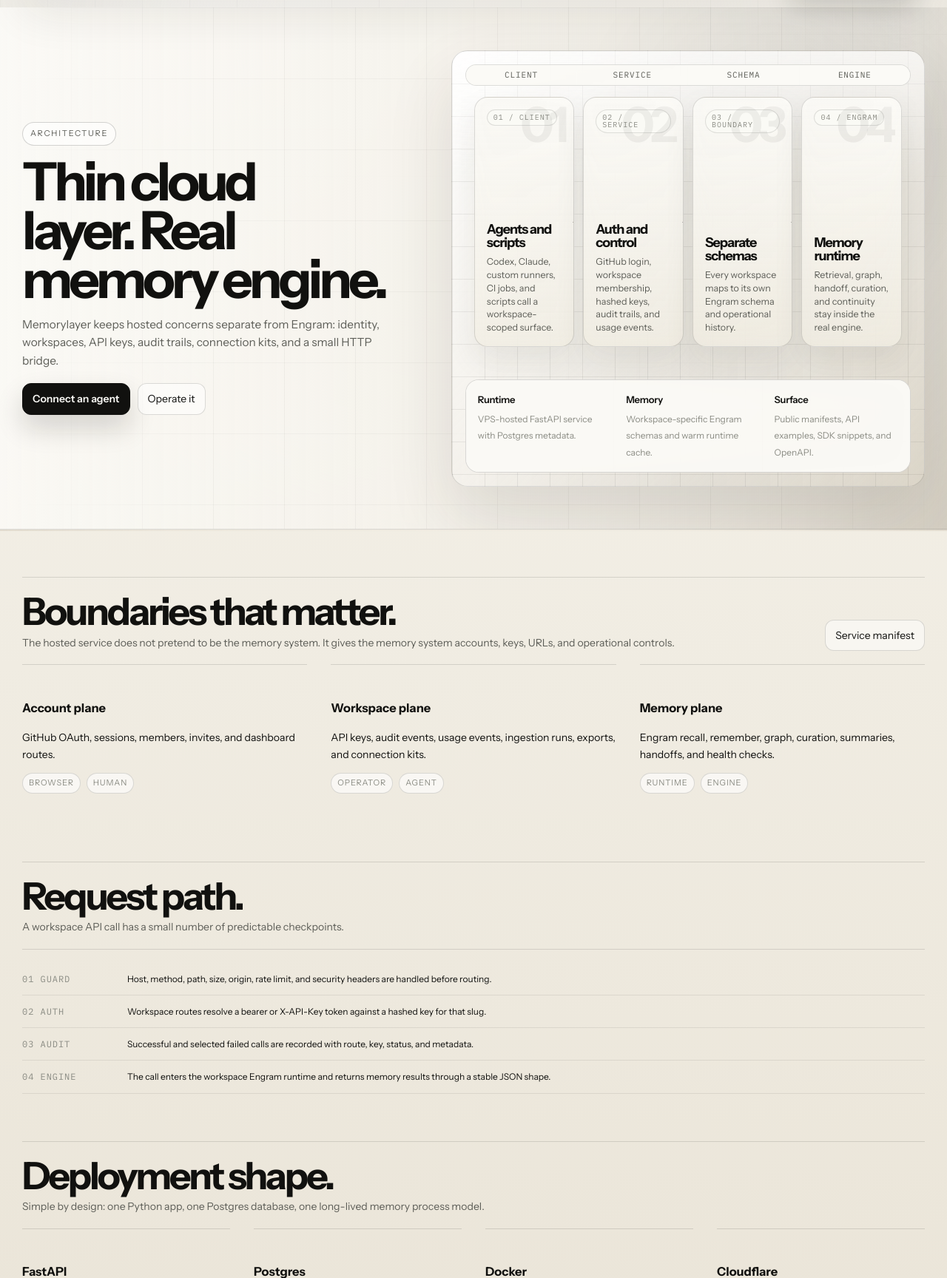
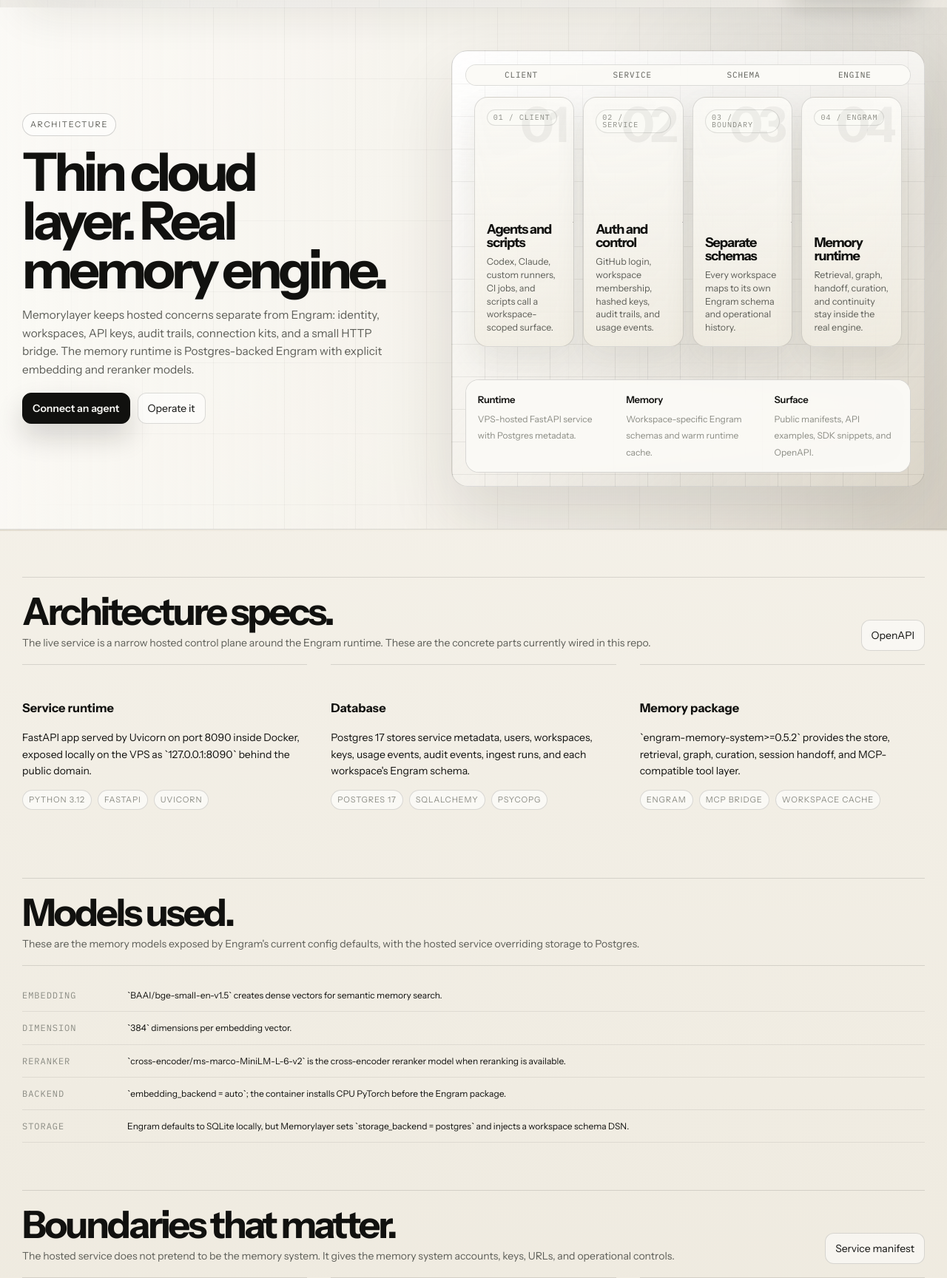
Before and after one commit to raya-ac/engram-cloud, a FastAPI app: page /architecture in a window 1280 px wide. Shown: the part 82-1810 px from the top of the page at 74% size. Run offline with FastAPI, Linux system fonts and the light colour scheme; parts of the project's set-up code (start-up, migrations or seed data) failed here and were passed over; some libraries are stand-ins or nearby versions.

Commit message:
Document architecture specs and models

```diff
--- a/app/templates/architecture.html
+++ b/app/templates/architecture.html
@@ -5,7 +5,7 @@
   <div class="hero-copy">
     <div class="eyebrow">Architecture</div>
     <h2>Thin cloud layer. Real memory engine.</h2>
-    <p>Memorylayer keeps hosted concerns separate from Engram: identity, workspaces, API keys, audit trails, connection kits, and a small HTTP bridge.</p>
+    <p>Memorylayer keeps hosted concerns separate from Engram: identity, workspaces, API keys, audit trails, connection kits, and a small HTTP bridge. The memory runtime is Postgres-backed Engram with explicit embedding and reranker models.</p>
     <div class="nav" style="margin-top:18px">
       <a href="/connect" class="button primary">Connect an agent</a>
       <a href="/operations" class="button">Operate it</a>
@@ -30,6 +30,47 @@
       <div class="signal-line"><strong>Surface</strong><span>Public manifests, API examples, SDK snippets, and OpenAPI.</span></div>
     </div>
   </div>
+</section>
+
+<section class="section-title fade-reveal">
+  <div>
+    <h2>Architecture specs.</h2>
+    <p class="subtle">The live service is a narrow hosted control plane around the Engram runtime. These are the concrete parts currently wired in this repo.</p>
+  </div>
+  <a href="/openapi.json" class="button">OpenAPI</a>
+</section>
+
+<section class="grid three fade-reveal">
+  <div class="surface-block">
+    <h3>Service runtime</h3>
+    <p>FastAPI app served by Uvicorn on port 8090 inside Docker, exposed locally on the VPS as `127.0.0.1:8090` behind the public domain.</p>
+    <div class="badge-row"><span class="badge">Python 3.12</span><span class="badge">FastAPI</span><span class="badge">Uvicorn</span></div>
+  </div>
+  <div class="surface-block">
+    <h3>Database</h3>
+    <p>Postgres 17 stores service metadata, users, workspaces, keys, usage events, audit events, ingest runs, and each workspace's Engram schema.</p>
+    <div class="badge-row"><span class="badge">Postgres 17</span><span class="badge">SQLAlchemy</span><span class="badge">psycopg</span></div>
+  </div>
+  <div class="surface-block">
+    <h3>Memory package</h3>
+    <p>`engram-memory-system>=0.5.2` provides the store, retrieval, graph, curation, session handoff, and MCP-compatible tool layer.</p>
+    <div class="badge-row"><span class="badge">Engram</span><span class="badge">MCP bridge</span><span class="badge">workspace cache</span></div>
+  </div>
+</section>
+
+<section class="section-title fade-reveal">
+  <div>
+    <h2>Models used.</h2>
+    <p class="subtle">These are the memory models exposed by Engram's current config defaults, with the hosted service overriding storage to Postgres.</p>
+  </div>
+</section>
+
+<section class="terminal-surface fade-reveal">
+  <div class="terminal-row"><span>embedding</span><div>`BAAI/bge-small-en-v1.5` creates dense vectors for semantic memory search.</div></div>
+  <div class="terminal-row"><span>dimension</span><div>`384` dimensions per embedding vector.</div></div>
+  <div class="terminal-row"><span>reranker</span><div>`cross-encoder/ms-marco-MiniLM-L-6-v2` is the cross-encoder reranker model when reranking is available.</div></div>
+  <div class="terminal-row"><span>backend</span><div>`embedding_backend = auto`; the container installs CPU PyTorch before the Engram package.</div></div>
+  <div class="terminal-row"><span>storage</span><div>Engram defaults to SQLite locally, but Memorylayer sets `storage_backend = postgres` and injects a workspace schema DSN.</div></div>
 </section>
 
 <section class="section-title fade-reveal">
@@ -73,4 +114,19 @@
   <div class="surface-block"><h3>Docker</h3><p>Repeatable VPS deployment with a narrow exposed port.</p></div>
   <div class="surface-block"><h3>Cloudflare</h3><p>Edge TLS and an extra layer against malformed probes.</p></div>
 </section>
+
+<section class="section-title fade-reveal">
+  <div>
+    <h2>Runtime limits.</h2>
+    <p class="subtle">The app keeps the operational shape explicit so the memory process stays predictable.</p>
+  </div>
+</section>
+
+<section class="terminal-surface fade-reveal">
+  <div class="terminal-row"><span>cache</span><div>Up to `16` workspace runtimes are kept warm in-process.</div></div>
+  <div class="terminal-row"><span>ttl</span><div>Idle workspace runtimes are pruned after `1800` seconds.</div></div>
+  <div class="terminal-row"><span>payload</span><div>Default request body limit is `2,000,000` bytes before routing.</div></div>
+  <div class="terminal-row"><span>api limit</span><div>Default API throttle is `240` requests per minute per client bucket.</div></div>
+  <div class="terminal-row"><span>auth limit</span><div>Default auth throttle is `12` requests per minute per client bucket.</div></div>
+</section>
 {% endblock %}
```
Also changed, not shown: tests/test_public_routes.py (+3 -0 lines).
